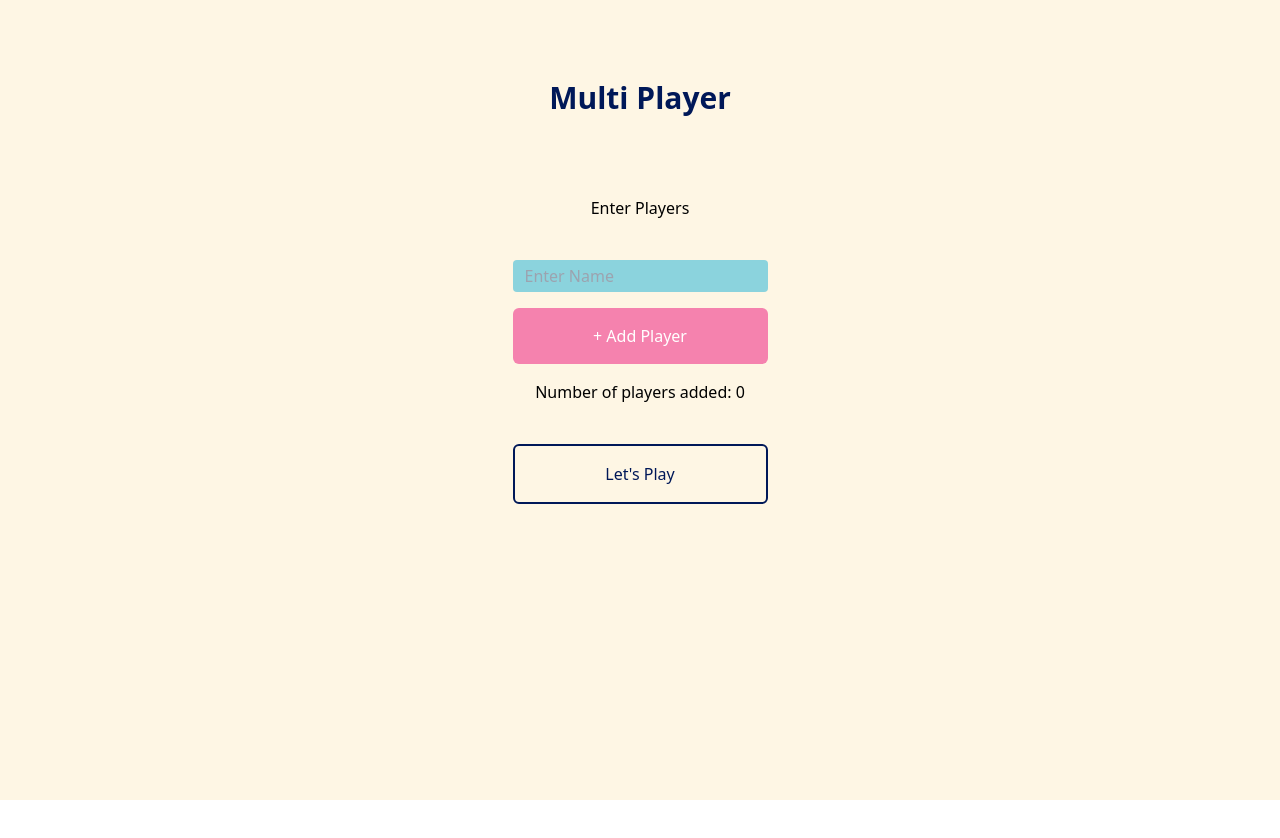
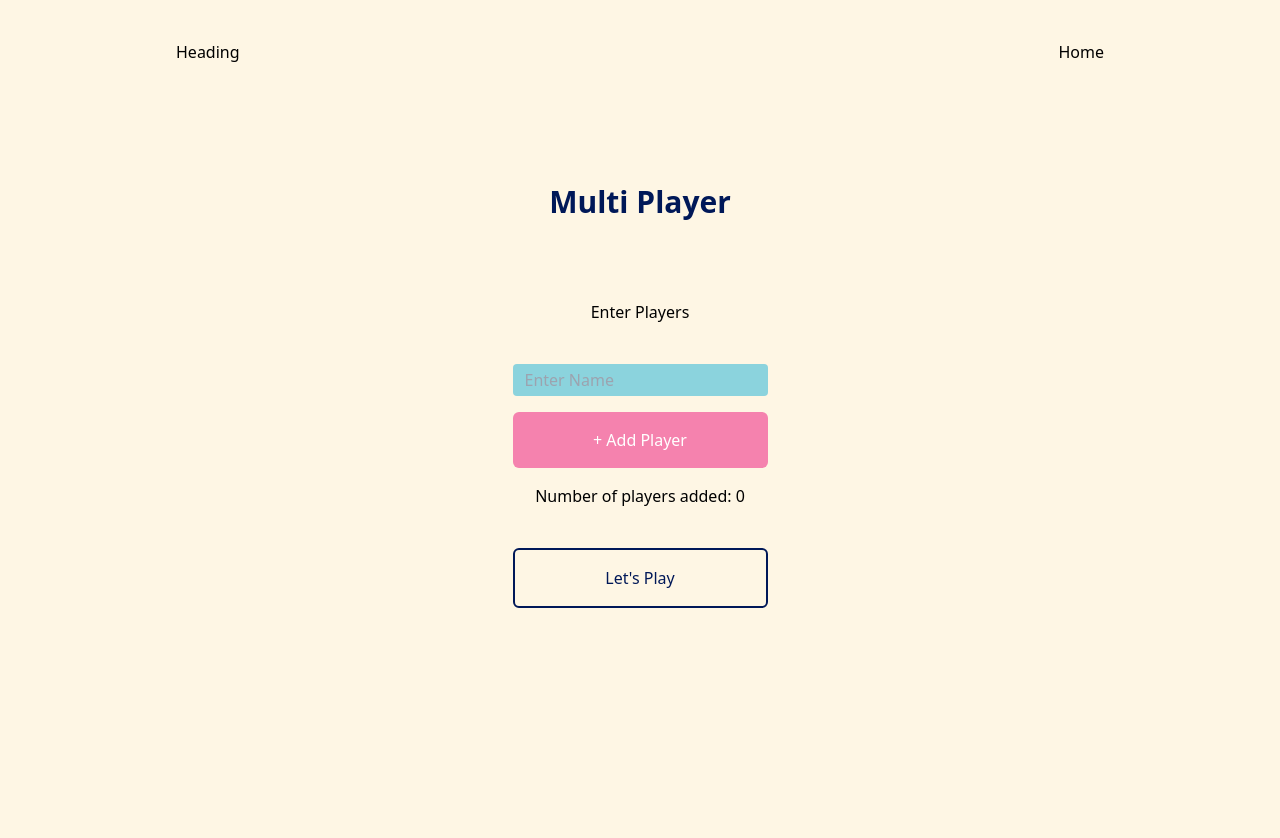
Before and after one commit to GyaneshSamanta/Hackerland, a React (Create React App) app: page /Multi in a window 1280 px wide. Shown: the top 838 px of the page. Before the commit the page ends 800 px from the top, so only its background shows below. Built offline with nearby package versions, Linux system fonts and the light colour scheme.

Commit message:
ui and data

```diff
--- a/src/App.js
+++ b/src/App.js
@@ -10,6 +10,7 @@ export default function App() {
     <div classname="App">
       <Router>
         <div className="bg-background-primary">
+          <Navbar />
           <Switch>
             <Route exact path="/">
               <Main />
--- a/src/Pages/Multi.js
+++ b/src/Pages/Multi.js
@@ -3,7 +3,7 @@ import React, { useState } from "react";
 function Multi() {
   const [counter, setCounter] = useState(1);
   const [inputFields, setInputFields] = useState([]);
-  const [name, setName] = useState("");
+
   var dict = [];
 
   const handleClick = () => {
@@ -47,10 +47,10 @@ function Multi() {
             >
               + Add Player
             </button>
-            <div>Number of players added: {counter -1}</div>
+            <div>Number of players added: {counter -1 }</div>
           </div>
         </div>
-        <div className="p-4 border-text-primary border-2 text-text-primary font-medium rounded-md">
+        <div className="p-4 border-text-primary border-2 text-text-primary font-medium rounded-md hover:bg-text-primary hover:text-white">
           Let's Play
         </div>
       </div>
--- a/src/components/Navbar.js
+++ b/src/components/Navbar.js
@@ -6,15 +6,10 @@ const Navbar = () => {
     <div className="flex justify-between p-10 px-44 bg-background-primary">
       Heading
       <div className="flex gap-4">
-        <Link exact to="/">
+        <a href="/">
           Home
-        </Link>
-        <Link exact to="/Single">
-          Single
-        </Link>
-        <Link exact to="/Multi">
-          Multi
-        </Link>
+        </a>
+
       </div>
     </div>
   );
```
